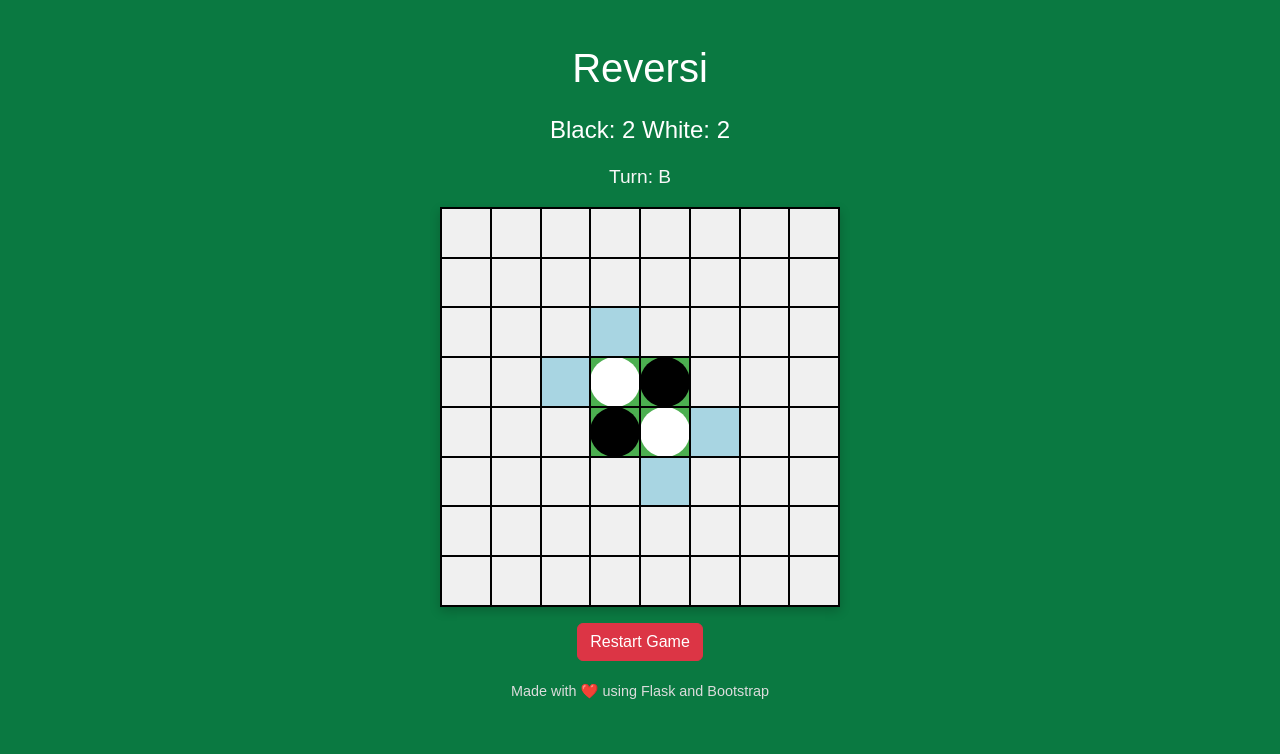
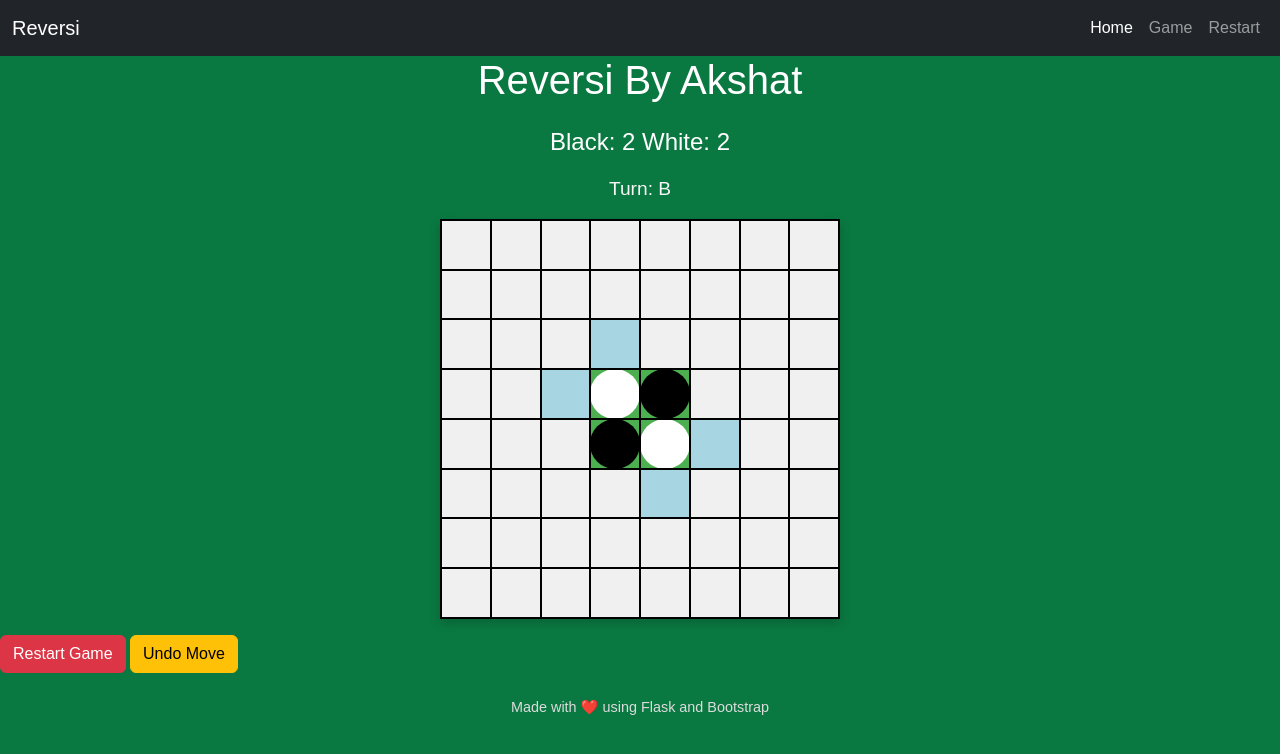
Before and after one commit to AkshatKumar38/Reversi-AI-Game, a Flask app: page /game in a window 1280 px wide. Shown: the top 754 px of the page. Run offline with Flask 3, Linux system fonts and the light colour scheme.

Commit message:
Undo-Done

```diff
--- a/app.py
+++ b/app.py
@@ -1,11 +1,24 @@
-from flask import Flask, jsonify, request, render_template, redirect, url_for
+from flask import Flask, jsonify, request, render_template, redirect, url_for, session
 from game_logic import GL
 from ai_logic import AIL
+import copy
 
 app = Flask(__name__)
+app.secret_key = 'your_secret_key'  # Ensure you have a secret key for sessions
+
 game = GL()
 ai = AIL(game)
 is_ai_game = True  # Global flag to determine game mode
+
+def display_board(board_state):
+    board = board_state['board']
+    print("  0 1 2 3 4 5 6 7")
+    print(" +----------------+")
+    for i, row in enumerate(board):
+        row_str = f"{i}|{' '.join(row)}|"
+        print(row_str)
+    print(" +----------------+")
+    print(f"Current Turn: {board_state['current_turn']}")
 
 @app.route('/')
 def landing_page():
@@ -26,13 +39,6 @@ def start_game():
 def index():
     return render_template('index.html')
 
-@app.route('/game_status', methods=['GET'])
-def game_status():
-    if game.is_game_over():
-        winner = game.get_winner()
-        return jsonify({"game_over": True, "winner": winner})
-    return jsonify({"game_over": False})
-
 @app.route('/game_state', methods=['GET'])
 def game_state():
     black_score = sum(row.count('B') for row in game.board)
@@ -52,6 +58,14 @@ def make_move():
     data = request.json
     row, col = data['row'], data['col']
 
+    # Save current game state to session before making the move
+    session['previous_game_state'] = {
+    'board': copy.deepcopy(game.board),
+    'current_turn': game.current_turn,
+    'valid_moves_cache': {k: list(v) for k, v in game.valid_moves_cache.items()}  # Convert set to list
+    }
+    # display_board(session.get('previous_game_state'))
+
     # Player makes a move
     if not game.make_move(game.current_turn, row, col):
         return jsonify({"success": False, "message": "Invalid move"})
@@ -62,11 +76,9 @@ def make_move():
         ai_move = ai.best_move('W')  # Use AIL to find the best move
         if ai_move:
             game.make_move('W', ai_move[0], ai_move[1])  # AI executes move
-            print(f"AI moved: {ai_move}")
             game.current_turn = 'B'  # Switch back to player
         else:
             # Skip AI's turn if no valid moves
-            print("AI has no valid moves. Skipping AI's turn.")
             game.current_turn = 'B'
     else:
         # Player vs Player mode: Alternate turns
@@ -74,7 +86,6 @@ def make_move():
 
     # Check if the next player has valid moves, else skip their turn
     if not game.valid_moves(game.current_turn):
-        print(f"No valid moves for {game.current_turn}. Skipping turn.")
         game.current_turn = 'W' if game.current_turn == 'B' else 'B'
 
     # Return the updated game state
@@ -84,11 +95,32 @@ def make_move():
         "turn": game.current_turn
     })
 
+@app.route('/undo_move', methods=['POST'])
+def undo_move():
+    if 'previous_game_state' not in session:
+        return jsonify({"success": False, "message": "No previous move to undo"})
+
+    saved_state = session['previous_game_state']
+    game.board = saved_state['board']
+    game.current_turn = saved_state['current_turn']
+    game.valid_moves_cache = {k: set(v) for k, v in saved_state['valid_moves_cache'].items()}  # Convert list back to set
+
+    # print("Restored State:", saved_state)
+    del session['previous_game_state']
+    return jsonify({"success": True, "board": game.board, "turn": game.current_turn})
+
 @app.route('/restart_game', methods=['POST'])
 def restart_game():
-    global game
-    game = GL()  # Reset the game state
-    return jsonify({"success": True, "message": "Game restarted!"})
+    global game, ai
+    session['previous_game_state'] = {
+        'board': copy.deepcopy(game.board),
+        'current_turn': game.current_turn,
+        'valid_moves_cache': {k: list(v) for k, v in game.valid_moves_cache.items()}  # Convert sets to lists
+    }
+    game = GL()
+    ai = AIL(game)
+    return jsonify({"success": True})
+
 
 if __name__ == '__main__':
     app.run(debug=True)
--- a/static/css/style.css
+++ b/static/css/style.css
@@ -2,7 +2,6 @@ body {
     font-family: Arial, sans-serif;
     background-color: #0a7941;
     color: #f7f7f7;
-    padding: 20px;
 }
 
 h1 {
--- a/static/js/main.js
+++ b/static/js/main.js
@@ -11,7 +11,6 @@ async function updateBoard() {
             cell.dataset.row = y;
             cell.dataset.col = x;
 
-            // Add piece based on game state
             const cellValue = data.board[y][x];
             if (cellValue === 'B') {
                 cell.classList.add('occupied-b');
@@ -19,25 +18,19 @@ async function updateBoard() {
                 cell.classList.add('occupied-w');
             }
 
-            // Add the highlight if the cell is a valid move
             if (data.valid_moves.includes(`${y},${x}`)) {
                 cell.classList.add('valid-move');
             }
-            // Add click event for making moves
+
             cell.onclick = () => makeMove(y, x);
             row.appendChild(cell);
         }
         board.appendChild(row);
     }
 
-    // Update turn and score
     document.getElementById('turn').textContent = `Turn: ${data.turn}`;
     document.getElementById('black-score').textContent = `Black: ${data.blackScore}`;
     document.getElementById('white-score').textContent = `White: ${data.whiteScore}`;
-    if (data.gameOver) {
-        const winner = data.winner ? (data.winner === 'B' ? "Black" : "White") : "Draw";
-        alert(`Game Over! Winner: ${winner}`);
-    }
 }
 
 async function makeMove(row, col) {
@@ -48,39 +41,32 @@ async function makeMove(row, col) {
     });
     const data = await response.json();
     if (data.success) {
+        console.log("Move made successfully. Updating board...");
+        console.table(data.board);
         updateBoard();
     } else {
         alert(data.message);
     }
 }
 
-function isValidMove(row, col, board, turn) {
-    const directions = [(0, 1), (1, 0), (0, -1), (-1, 0), (1, 1), (1, -1), (-1, 1), (-1, -1)];
-    const opponent = turn === 'B' ? 'W' : 'B';
-    if (board[row][col] !== ' ') return false;
-
-    // Check each direction for a valid move
-    for (let [dy, dx] of directions) {
-        let y = row + dy, x = col + dx;
-        let flipped = false;
-        while (y >= 0 && y < 8 && x >= 0 && x < 8 && board[y][x] === opponent) {
-            y += dy;
-            x += dx;
-            flipped = true;
-        }
-        if (flipped && y >= 0 && y < 8 && x >= 0 && x < 8 && board[y][x] === turn) {
-            return true;
-        }
+async function undoMove() {
+    const response = await fetch('/undo_move', { method: 'POST' });
+    const data = await response.json();
+    if (data.success) {
+        console.log("Undo successful. Updated board:");
+        console.table(data.board);
+        updateBoard();
+    } else {
+        alert(data.message);
     }
-    return false;
 }
-
 
 async function restartGame() {
     if (confirm('Are you sure you want to restart the game?')) {
         const response = await fetch('/restart_game', { method: 'POST' });
         const data = await response.json();
         if (data.success) {
+            console.log("Game restarted. Board reset:");
             updateBoard();
         } else {
             alert("Failed to restart the game.");
--- /dev/null
+++ b/templates/base.html
@@ -0,0 +1,45 @@
+<!DOCTYPE html>
+<html lang="en">
+<head>
+    <meta charset="UTF-8">
+    <meta name="viewport" content="width=device-width, initial-scale=1.0">
+    <title>Reversi</title>
+    <link href="https://cdn.jsdelivr.net/npm/bootstrap@5.3.0-alpha1/dist/css/bootstrap.min.css" rel="stylesheet">
+    <link rel="stylesheet" href="/static/css/style.css">
+</head>
+<body>
+    <!-- Navigation Bar -->
+    <nav class="navbar navbar-expand-lg navbar-dark bg-dark">
+        <div class="container-fluid">
+            <a class="navbar-brand" href="#">Reversi</a>
+            <button class="navbar-toggler" type="button" data-bs-toggle="collapse" data-bs-target="#navbarNav" aria-controls="navbarNav" aria-expanded="false" aria-label="Toggle navigation">
+                <span class="navbar-toggler-icon"></span>
+            </button>
+            <div class="collapse navbar-collapse" id="navbarNav">
+                <ul class="navbar-nav ms-auto">
+                    <li class="nav-item">
+                        <a class="nav-link active" aria-current="page" href="/">Home</a>
+                    </li>
+                    <li class="nav-item">
+                        <a class="nav-link" href="/game">Game</a>
+                    </li>
+                    <li class="nav-item">
+                        <a class="nav-link" href="/restart_game">Restart</a>
+                    </li>
+                </ul>
+            </div>
+        </div>
+    </nav>
+
+    <!-- Page Content -->
+    {% block content %}
+    {% endblock %}
+
+    <footer class="text-center mt-4">
+        <p>Made with ❤️ using Flask and Bootstrap</p>
+    </footer>
+
+    <script src="https://cdn.jsdelivr.net/npm/bootstrap@5.3.0-alpha1/dist/js/bootstrap.bundle.min.js"></script>
+    <script src="/static/js/main.js"></script>
+</body>
+</html>
--- a/templates/index.html
+++ b/templates/index.html
@@ -1,15 +1,7 @@
-<!DOCTYPE html>
-<html lang="en">
-<head>
-    <meta charset="UTF-8">
-    <meta name="viewport" content="width=device-width, initial-scale=1.0">
-    <title>Reversi</title>
-    <link href="https://cdn.jsdelivr.net/npm/bootstrap@5.3.0-alpha1/dist/css/bootstrap.min.css" rel="stylesheet">
-    <link rel="stylesheet" href="/static/css/style.css">
-</head>
-<body>
-    <div class="container text-center mt-4">
-        <h1>Reversi</h1>
+{% extends 'base.html' %}
+
+{% block content %}
+    <h1>Reversi By Akshat</h1>
     <div class="scoreboard">
         <span id="black-score" class="score">Black: 2</span>
         <span id="white-score" class="score">White: 2</span>
@@ -17,10 +9,5 @@
     <p id="turn"></p>
     <table id="board" class="table table-bordered"></table>
     <button class="btn btn-danger mt-3" onclick="restartGame()">Restart Game</button>
-    </div>
-    <footer>
-        <p>Made with ❤️ using Flask and Bootstrap</p>
-    </footer>
-    <script src="/static/js/main.js"></script>
-</body>
-</html>
+    <button class="btn btn-warning mt-3" onclick="undoMove()">Undo Move</button>
+{% endblock %}
```
Lines whose indentation alone changed are shown as unchanged.
